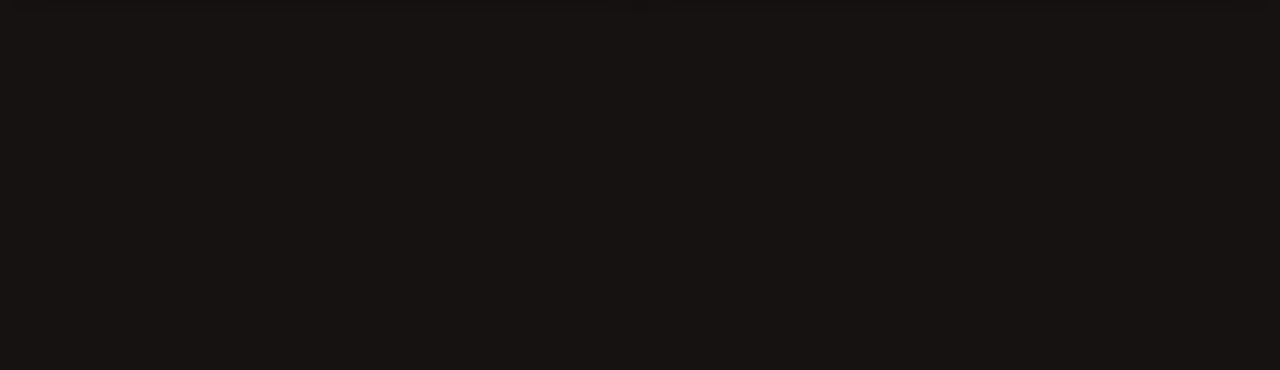
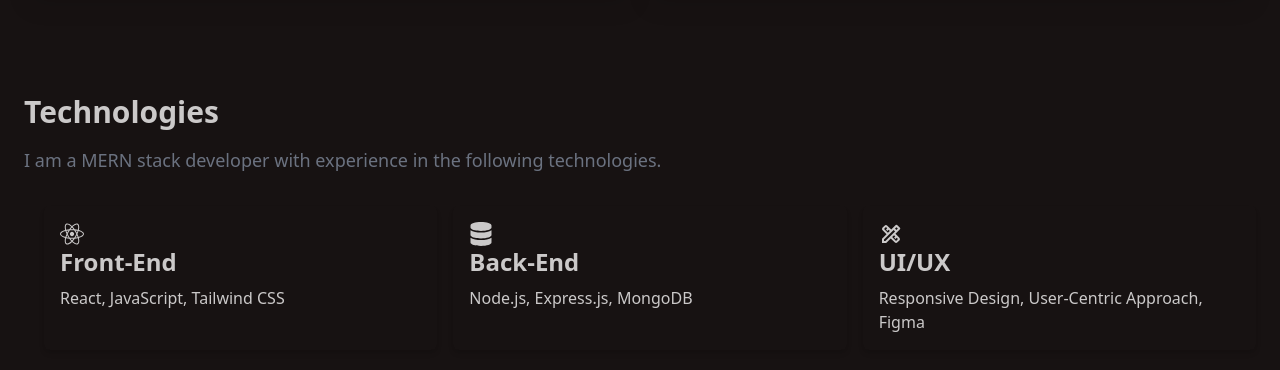
Before and after one commit to arafatah/arafat-portfolio-client, a React (Vite) app: page / in a window 1280 px wide. Shown: the part 2062-2432 px from the top of the page. Before the commit the page ends 2076 px from the top, so only its background shows below. Built offline with nearby package versions, Linux system fonts and the light colour scheme.

Commit message:
technologies section done

```diff
--- a/src/Components/Home/Home.jsx
+++ b/src/Components/Home/Home.jsx
@@ -1,6 +1,7 @@
 import Hero from '../Hero/Hero';
 import Navbar from '../Navbar/Navbar';
 import Projects from '../Projects/Projects';
+import Technologies from '../Technologies/Technologies';
 import Header from './Header';
 
 const Home = () => {
@@ -10,6 +11,9 @@
             <Navbar></Navbar>
             <div><Hero></Hero></div>
             <div><Projects></Projects></div>
+            <div>
+                <Technologies></Technologies>
+            </div>
         </div>
     );
 };
--- /dev/null
+++ b/src/Components/Technologies/Technologies.jsx
@@ -0,0 +1,37 @@
+import { FaDatabase, FaReact } from "react-icons/fa";
+import { MdOutlineDesignServices } from "react-icons/md";
+
+const Technologies = () => {
+    return (
+        <div className="max-w-screen-xl mx-auto p-6 mt-14">
+            <div className="">
+                <h1 className="text-3xl font-bold mb-4">Technologies</h1>
+                <p className="text-lg text-gray-500">
+                    I am a MERN stack developer with experience in the following technologies.
+                </p>
+            </div>
+            <div className="grid grid-cols-1 sm:grid-cols-2 md:grid-cols-3 gap-4 mt-8 pl-5">
+                <div className=" p-4 rounded-md shadow-md">
+                <FaReact className="text-2xl"/>
+
+                    <h2 className="text-2xl font-semibold mb-2">Front-End</h2>
+                    <p>React, JavaScript, Tailwind CSS</p>
+                </div>
+                <div className=" p-4 rounded-md shadow-md">
+                <FaDatabase className="text-2xl"/>
+
+                    <h2 className="text-2xl font-semibold mb-2">Back-End</h2>
+                    <p>Node.js, Express.js, MongoDB</p>
+                </div>
+                <div className=" p-4 rounded-md shadow-md">
+                <MdOutlineDesignServices className="text-2xl"/>
+
+                    <h2 className="text-2xl font-semibold mb-2">UI/UX</h2>
+                    <p>Responsive Design, User-Centric Approach, Figma</p>
+                </div>
+            </div>
+        </div>
+    );
+};
+
+export default Technologies;
```
